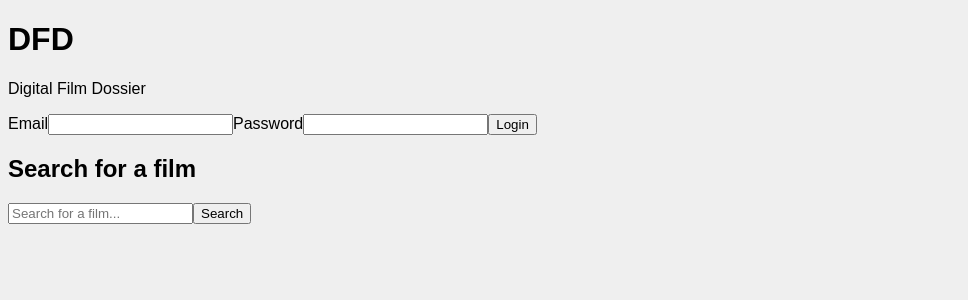
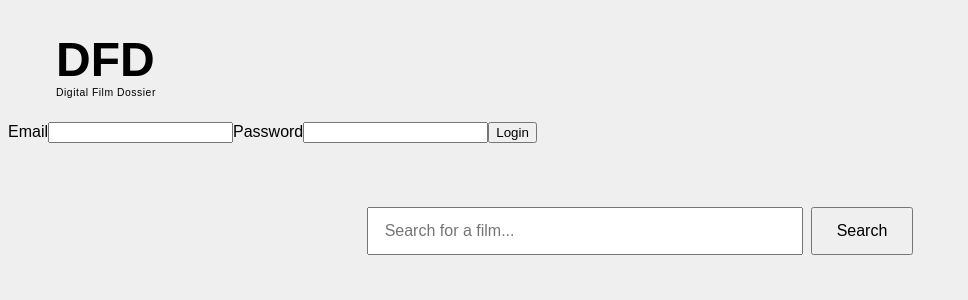
Before and after one commit to KeithWass/movie-journal, a React app in the folder frontend/: page / in a window 1280 px wide. Shown: the top 300 px of the page, without its empty margins (0-968 px from the left). Built offline with nearby package versions, Linux system fonts and the light colour scheme; the HTML template or start-up script is replaced by a standard one.

Commit message:
Made style changes to movie cards and added release date

```diff
--- a/frontend/src/App.css
+++ b/frontend/src/App.css
@@ -8,7 +8,7 @@ body {
   display: grid;
   grid-template-columns: repeat(auto-fill, minmax(180px, 220px));
   gap: 3rem;
-  padding: 30;
+  padding: 30px;
   list-style: none;
 }
 
@@ -17,16 +17,17 @@ body {
   align-items: flex-start;
   gap: 1rem;
   padding: 1rem;
-  border: 0.5px solid #444;
+  border: 0.5px solid #ccc;
   border-radius: 8px;
-  background-color: #efefef;
+  background-color: #f7f7f7;
   color: #444;
+  box-shadow: 0 2px 4px rgba(0, 0, 0, 0.08);
 }
 
 .search-results {
   display: flex;
   flex-direction: column;
-  gap: 1rem;
+  gap: 1.5rem;
   padding: 0;
   list-style: none;
 }
@@ -56,3 +57,55 @@ body {
   margin: 0;
   font-size: 15px;
 }
+
+.film-year {
+  margin: -0.3rem 0 0.8rem;
+  font-size: 0.85rem;
+  color: #999;
+}
+
+.search-hero {
+  text-align: center;
+  margin: 4rem auto;
+}
+
+.search-hero h2 {
+  font-size: 1.8rem;
+  margin-bottom: 1.5rem;
+}
+
+.search-bar {
+  display: flex;
+  justify-content: center;
+  gap: 0.5rem;
+}
+
+.search-bar input {
+  width: 400px;
+  padding: 0.8rem 1rem;
+  font-size: 1rem;
+}
+
+.search-bar button {
+  padding: 0.8rem 1.5rem;
+  font-size: 1rem;
+  cursor: pointer;
+}
+
+.site-header {
+  display: flex;
+  justify-content: space-between;
+  align-items: center;
+  padding: 1.5rem 3rem;
+}
+
+.brand h1 {
+  margin: 0;
+  font-size: 3rem;
+}
+
+.brand p {
+  margin: 0;
+  font-size: 0.65rem;
+  letter-spacing: 0.05em;
+}
--- a/frontend/src/components/AddMovie.jsx
+++ b/frontend/src/components/AddMovie.jsx
@@ -7,12 +7,14 @@ function AddMovie({ token, onMovieAdded, selectedMovie }) {
   const [personalRating, setPersonalRating] = useState(0);
   const [journal, setJournal] = useState("");
   const [posterPath, setPosterPath] = useState("");
+  const [releaseDate, setReleaseDate] = useState("");
 
   useEffect(() => {
     if (selectedMovie) {
       setTmdbId(selectedMovie.id);
       setTitle(selectedMovie.title);
       setPosterPath(selectedMovie.posterPath);
+      setReleaseDate(selectedMovie.releaseDate);
     }
   }, [selectedMovie]);
 
@@ -29,6 +31,7 @@ function AddMovie({ token, onMovieAdded, selectedMovie }) {
         body: JSON.stringify({
           tmdbId,
           title,
+          releaseDate,
           posterPath,
           status,
           personalRating,
--- a/frontend/src/components/FilmCard.jsx
+++ b/frontend/src/components/FilmCard.jsx
@@ -9,6 +9,9 @@ function FilmCard({ movie }) {
       />
       <div className="film-details">
         <h2 className="film-title">{movie.title}</h2>
+        {movie.releaseDate && (
+          <p className="film-year">({movie.releaseDate.slice(0, 4)})</p>
+        )}
         <p className="film-description">{movie.description}</p>
       </div>
     </div>
--- a/frontend/src/components/Header.jsx
+++ b/frontend/src/components/Header.jsx
@@ -1,8 +1,10 @@
 function Header() {
   return (
-    <header>
-      <h1>DFD</h1>
-      <p>Digital Film Dossier</p>
+    <header className="site-header">
+      <div className="brand">
+        <h1>DFD</h1>
+        <p>Digital Film Dossier</p>
+      </div>
     </header>
   );
 }
--- a/frontend/src/components/MovieSearch.jsx
+++ b/frontend/src/components/MovieSearch.jsx
@@ -18,8 +18,6 @@ function MovieSearch({ onMovieSelected }) {
   return (
     <div className="movie-search">
       <div className="search-hero">
-        <h2>Search for a film</h2>
-
         <div className="search-bar">
           <input
             type="text"
@@ -46,18 +44,12 @@ function MovieSearch({ onMovieSelected }) {
             />
             <div className="film-details">
               <h2 className="film-title">{movie.title}</h2>
+              <p className="film-year">({movie.releaseDate.slice(0, 4)})</p>
               <p className="film-description">{movie.overview}</p>
             </div>
           </li>
         ))}
       </ul>
-
-      {selectedMovie && (
-        <div>
-          <h3>Selected Film</h3>
-          <p>{selectedMovie.title}</p>
-        </div>
-      )}
     </div>
   );
 }
```
Also changed, not shown: 1 other file (tests, documents, lock files or other folders).
